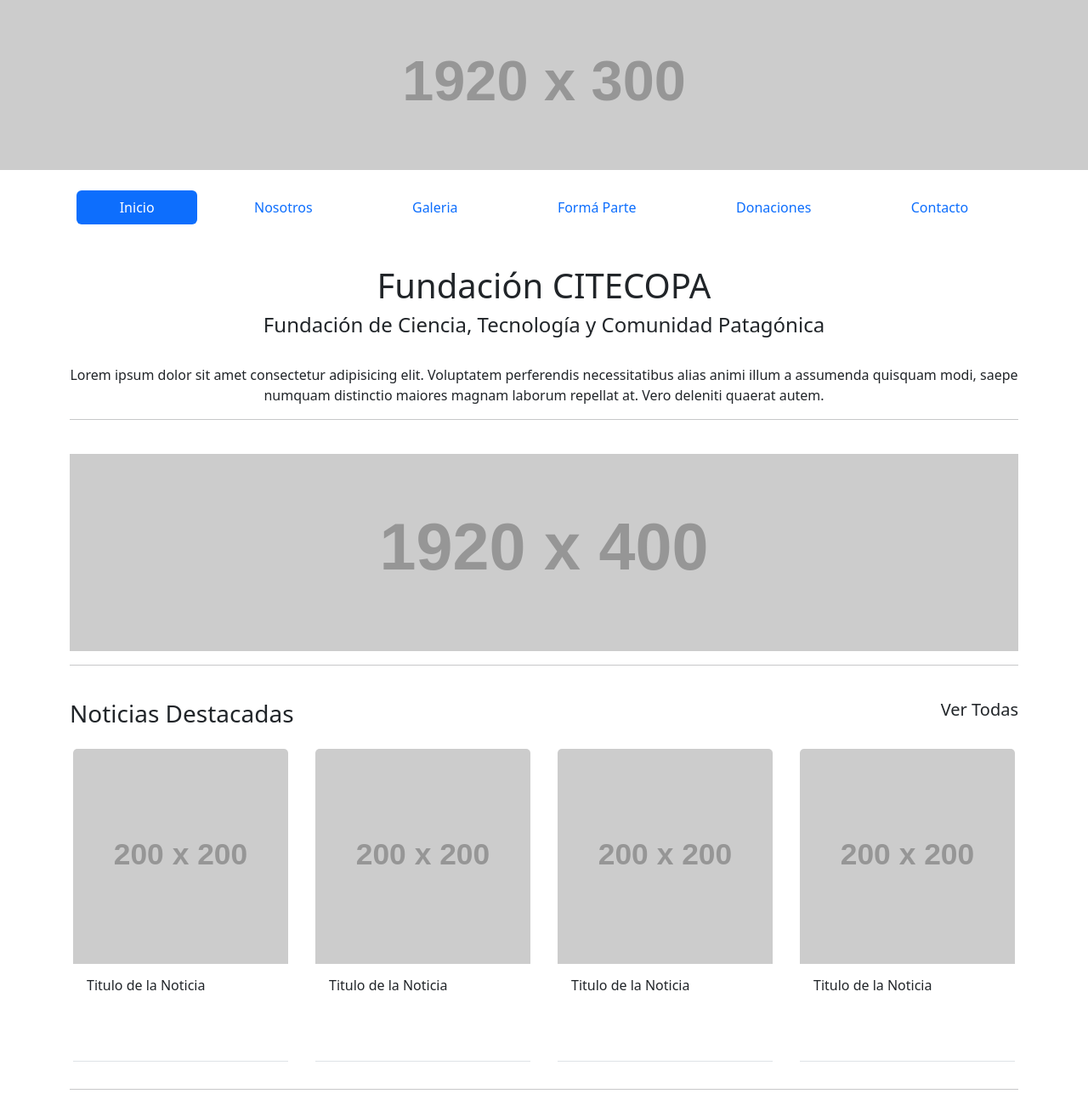
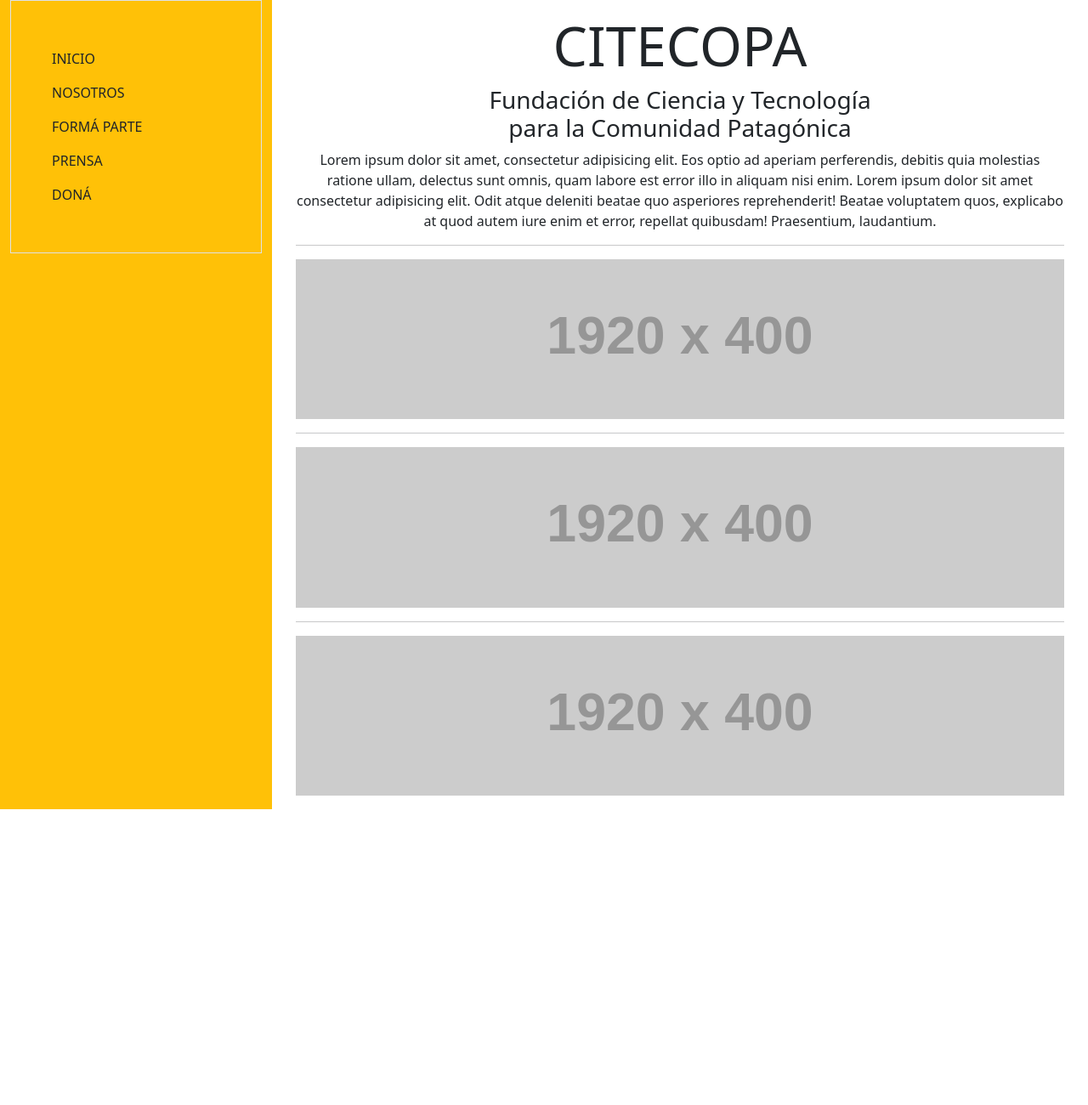
Before and after one commit to Marcus5114/citecopa, a plain HTML site: page index.html in a window 1280 px wide. Shown: the top 1300 px of the page at 85% size. After the commit the page ends 952 px from the top, so only its background shows below. Drawn offline with nearby package versions, Linux system fonts and the light colour scheme; placeholder pictures from the web are drawn by us.

Commit message:
Update index.html

```diff
--- a/index.html
+++ b/index.html
@@ -1,92 +1,94 @@
 <!doctype html>
 <html lang="en">
+
 <head>
     <meta charset="utf-8">
     <meta name="viewport" content="width=device-width, initial-scale=1">
-    <title>Fundación CITECOPA</title>
-    <link href="https://cdn.jsdelivr.net/npm/bootstrap@5.3.2/dist/css/bootstrap.min.css" rel="stylesheet" integrity="sha384-T3c6CoIi6uLrA9TneNEoa7RxnatzjcDSCmG1MXxSR1GAsXEV/Dwwykc2MPK8M2HN" crossorigin="anonymous">
+    <title>Pruebas</title>
+    <link href="https://cdn.jsdelivr.net/npm/bootstrap@5.3.2/dist/css/bootstrap.min.css" rel="stylesheet"
+        integrity="sha384-T3c6CoIi6uLrA9TneNEoa7RxnatzjcDSCmG1MXxSR1GAsXEV/Dwwykc2MPK8M2HN" crossorigin="anonymous">
 
 
-    <script src="https://code.jquery.com/jquery-3.7.1.min.js" integrity="sha256-/JqT3SQfawRcv/BIHPThkBvs0OEvtFFmqPF/lYI/Cxo=" crossorigin="anonymous"></script>
+    <script src="https://code.jquery.com/jquery-3.7.1.min.js"
+        integrity="sha256-/JqT3SQfawRcv/BIHPThkBvs0OEvtFFmqPF/lYI/Cxo=" crossorigin="anonymous"></script>
 
 
     <link href="https://cdn.jsdelivr.net/npm/slick-carousel@1.8.1/slick/slick.min.css" rel="stylesheet">
     <link href="https://cdn.jsdelivr.net/npm/slick-carousel@1.8.1/slick/slick-theme.css" rel="stylesheet">
 
     <style>
-        .grid-item { width: 200px; }
-.grid-item--width2 { width: 400px; }
+        .underline {
+            position: relative;
+            cursor: pointer;
+        }
+
+        .underline::before {
+            content: '';
+            position: absolute;
+            left: 50%;
+            bottom: 0;
+            width: 100%;
+            height: 2px;
+            background-color: #fc2f70;
+            transform-origin: center;
+            transform: translate(-50%, 0) scaleX(0);
+            transition: transform 0.3s ease-in-out;
+        }
+
+        .underline:hover::before {
+            transform: translate(-50%, 0) scaleX(1);
+        }
+
+        .content {
+            display: none;
+        }
+
+        #content1 {
+            display: block;
+        }
     </style>
 
 </head>
+
 <body>
 
-    <div>
-        <img src="https://placehold.co/1920x300?text=Banner" alt="" class="img-fluid">
-    </div>
-    <br>
     <div class="container-fluid">
-
-        <div class="container">
-
-            <ul class="nav nav-pills nav-fill" id="myTab" role="tablist">
-                <li class="nav-item mx-2" role="presentation">
-                  <button class="nav-link active" id="home-tab" data-bs-toggle="tab" data-bs-target="#tab-inicio" type="button" role="tab" aria-controls="home-tab-pane" aria-selected="true">
-                    Inicio
-                    </button>
+        <div class="row" style="height: 100vh;">
+            <div class="col-md-3 bg-warning">
+                <div class="p-5 border sticky-top">
+                    <ul class="nav flex-column">
+                        <li class="nav-item py-2" data-target="content1">
+                            <span class="underline">INICIO</span>
+                        </li>
+                        <li class="nav-item py-2" data-target="content2">
+                            <span class="underline">NOSOTROS</span>
+                        </li>
+                        <li class="nav-item py-2" data-target="content3">
+                            <span class="underline">FORMÁ PARTE</span>
+                        </li>
+                        <li class="nav-item py-2" data-target="content4">
+                            <span class="underline">PRENSA</span>
                         </li>
 
-                <li class="nav-item mx-2" role="presentation">
-                <button class="nav-link " id="home-tab" data-bs-toggle="tab" data-bs-target="#tab-nosotros" type="button" role="tab" aria-controls="home-tab-pane" aria-selected="true">
-                    Nosotros
-                    </button>
+                        <li class="nav-item py-2" data-target="content4">
+                            <span class="underline">DONÁ</span>
                         </li>
+                    </ul>
+                </div>
+            </div>
+            <div class="col-md-9">
+                <div id="content1" class="content p-3" >
 
-                <li class="nav-item mx-2" role="presentation">
-                <button class="nav-link " id="home-tab" data-bs-toggle="tab" data-bs-target="#tab-galeria" type="button" role="tab" aria-controls="home-tab-pane" aria-selected="true">
-                    Galeria
-                    </button>
-                </li>
-
-                <li class="nav-item mx-2" role="presentation">
-                <button class="nav-link" id="home-tab" data-bs-toggle="tab" data-bs-target="#tab-forma" type="button" role="tab" aria-controls="home-tab-pane" aria-selected="true">
-                    Formá Parte
-                    </button>
-                </li>
-
-                <li class="nav-item mx-2" role="presentation">
-                <button class="nav-link" id="home-tab" data-bs-toggle="tab" data-bs-target="#tab-donaciones" type="button" role="tab" aria-controls="home-tab-pane" aria-selected="true">
-                    Donaciones
-                    </button>
-                </li>
-
-                <li class="nav-item mx-2" role="presentation">
-                <button class="nav-link" id="home-tab" data-bs-toggle="tab" data-bs-target="#tab-contacto" type="button" role="tab" aria-controls="home-tab-pane" aria-selected="true">
-                    Contacto
-                    </button>
-                </li>
-
-            </ul>
-            <br><br>
-            <div class="tab-content" id="myTabContent">
-
-
-                <!-- TAB INICIO -->
-                <!-- ##################################### -->
-                <div class="tab-pane fade show active" id="tab-inicio" role="tabpanel" aria-labelledby="home-tab" tabindex="0">
+                    <div class="overflow-y-auto">
                         <div class="text-center">
 
-                        <h1>Fundación CITECOPA</h1>
-                        <h4>Fundación de Ciencia, Tecnología y Comunidad Patagónica </h4>
-                        <br>
-
-                        <p>
-                            Lorem ipsum dolor sit amet consectetur adipisicing elit. Voluptatem perferendis necessitatibus alias animi illum a assumenda quisquam modi, saepe numquam distinctio maiores magnam laborum repellat at. Vero deleniti quaerat autem.
-                        </p>
+                            <h1 class="display-3">CITECOPA</h1>
+                            <h3>Fundación de Ciencia y Tecnología <br> para la Comunidad Patagónica</h3>
+                            <p>Lorem ipsum dolor sit amet, consectetur adipisicing elit. Eos optio ad aperiam perferendis, debitis quia molestias ratione ullam, delectus sunt omnis, quam labore est error illo in aliquam nisi enim.
+                            Lorem ipsum dolor sit amet consectetur adipisicing elit. Odit atque deleniti beatae quo asperiores reprehenderit! Beatae voluptatem quos, explicabo at quod autem iure enim et error, repellat quibusdam! Praesentium, laudantium.</p>
                         </div>
 
                         <hr>
-                    <br>
 
                         <div class="text-center">
 
@@ -95,63 +97,6 @@
                         </div>
 
                         <hr>
-                    <br>
-
-                    <div class="d-flex">
-                        <h3 class="flex-fill">Noticias Destacadas</h3> <h5>Ver Todas</h5>
-                    </div>
-
-                    <div class="row slider">
-
-                        <div class="col">
-                            <div class="card p-3 border-0" style="min-height: 25rem;">
-                            <img src="https://placehold.co/200x200?text=Noticia" class="card-img-top" alt="...">
-                                <div class="card-body border-bottom">
-                                    <h6 class="card-title">Titulo de la Noticia</h6>
-                                </div>
-                            </div>
-                        </div>
-
-                        <div class="col">
-                            <div class="card p-3 border-0" style="min-height: 25rem;">
-                            <img src="https://placehold.co/200x200?text=Noticia" class="card-img-top" alt="...">
-                                <div class="card-body border-bottom">
-                                    <h6 class="card-title">Titulo de la Noticia</h6>
-                                </div>
-                            </div>
-                        </div>
-
-                        <div class="col">
-                            <div class="card p-3 border-0" style="min-height: 25rem;">
-                            <img src="https://placehold.co/200x200?text=Noticia" class="card-img-top" alt="...">
-                                <div class="card-body border-bottom">
-                                    <h6 class="card-title">Titulo de la Noticia</h6>
-                                </div>
-                            </div>
-                        </div>
-
-                        <div class="col">
-                            <div class="card p-3 border-0" style="min-height: 25rem;">
-                            <img src="https://placehold.co/200x200?text=Noticia" class="card-img-top" alt="...">
-                                <div class="card-body border-bottom">
-                                    <h6 class="card-title">Titulo de la Noticia</h6>
-                                </div>
-                            </div>
-                        </div>
-                        <div class="col">
-                            <div class="card p-3 border-0" style="min-height: 25rem;">
-                            <img src="https://placehold.co/200x200?text=Noticia" class="card-img-top" alt="...">
-                                <div class="card-body border-bottom">
-                                    <h6 class="card-title">Titulo de la Noticia</h6>
-                                </div>
-                            </div>
-                        </div>
-
-
-                    </div>
-
-                    <hr>
-                    <br>
 
                         <div class="text-center">
 
@@ -159,102 +104,94 @@
 
                         </div>
 
+                        <hr>
+
+                        <div class="text-center">
+
+                            <img src="https://placehold.co/1920x400?text=Acceso a Noticias" alt="" class="img-fluid">
 
                         </div>
-                <!-- ##################################### -->
+                    </div>
 
-                <!-- TAB NOSOTROS -->
-                <!-- ##################################### -->
-                <div class="tab-pane fade" id="tab-nosotros" role="tabpanel" aria-labelledby="contact-tab" tabindex="2">
+                </div>
+                <div id="content2" class="content p-3">
+
                     <div class="text-center">
 
-                        <img src="https://placeholder.co/1920x400?text=Banner" alt="" class="img-fluid">
-                        <br><br>
+                        <img src="https://placehold.co/1920x400?text=Banner" alt="" class="img-fluid">
 
-                        <h1>Titular</h1>
-                        <p>Lorem ipsum dolor sit amet, consectetur adipisicing elit. Accusamus numquam pariatur iste corrupti! Nam cupiditate accusantium atque, nisi quam voluptas delectus? Rerum aperiam commodi et dolor esse alias inventore! Non.</p>
                     </div>
                     <br>
 
-                </div>
-                <!-- ##################################### -->
-
-                <!-- TAB GALERIA -->
-                <!-- ##################################### -->
-                <div class="tab-pane fade" id="tab-galeria" role="tabpanel" aria-labelledby="disabled-tab" tabindex="3">
-
-
-
-                </div>
-                <!-- ##################################### -->
-
-
-                <!-- ##################################### -->
-                <div class="tab-pane fade" id="tab-forma" role="tabpanel" aria-labelledby="disabled-tab" tabindex="4">
-
                     <div class="text-center">
-
-                        <h1>Titular</h1>
-                        <h5>Lorem ipsum dolor sit amet consectetur adipisicing elit. Magnam saepe ullam earum enim nulla ipsa voluptas hic repudiandae, unde, eaque natus vel quod dolor culpa molestias eos possimus odit quidem?</h5>
-
-                    </div>
-                    <hr>
-
-                    <div class="row row-cols-1 row-cols-md-4 justify-content-center">
-
-                        <div class="col">
-                            <button class="btn btn-outline-dark p-5 w-100 btn-lg">Patrocinador</button>
-                        </div>
-                        <div class="col">
-                            <button class="btn btn-outline-dark p-5 w-100 btn-lg">Colaborador</button>
-                        </div>
-                        <div class="col">
-                            <button class="btn btn-outline-dark p-5 w-100 btn-lg">Voluntario</button>
-                        </div>
-
-
+                        <h1>Titulo</h1>
+                        <p>Lorem ipsum dolor sit amet consectetur adipisicing elit. Eaque impedit ut architecto hic dolorum doloremque velit non. Alias vitae voluptates consectetur architecto. Minima veniam non quibusdam consectetur perferendis molestiae cum.</p>
                     </div>
 
                 </div>
-                <!-- ##################################### -->
-                <div class="tab-pane fade" id="tab-donaciones" role="tabpanel" aria-labelledby="disabled-tab" tabindex="5">
-                    Donaciones
+                <div id="content3" class="content">
+
+                    <div class="row">
+
+                        <div class="col-md-4"><img src="https://placehold.co/400x400?text=Patrocinador" alt="" class="img-fluid"></div>
+                        <div class="col-md-8">
+                            <h5>
+                                Patrocinador
+                            </h5>
+                            <p>Lorem ipsum, dolor sit amet consectetur adipisicing elit. Aliquam nisi blanditiis, illum quidem ad illo vel ipsam neque, voluptas nam corrupti molestias saepe obcaecati rem, cupiditate harum ipsum nihil veniam!</p>
+
+                            <button class="btn btn-outline-primary w-100">Formá Parte</button>
                         </div>
-                <!-- ##################################### -->
+                        <br>
+                        <hr>
+                        <div class="col-md-8 text-end">
+                            <h5>
+                                Colaborador
+                            </h5>
+                            <p>Lorem ipsum, dolor sit amet consectetur adipisicing elit. Aliquam nisi blanditiis, illum quidem ad illo vel ipsam neque, voluptas nam corrupti molestias saepe obcaecati rem, cupiditate harum ipsum nihil veniam!</p>
 
+                            <button class="btn btn-outline-primary w-100">Formá Parte</button>
+                        </div>
+                        <div class="col-md-4"><img src="https://placehold.co/400x400?text=Colaborador" alt="" class="img-fluid"></div>
+                        <br>
+                        <hr>
+                        <div class="col-md-4"><img src="https://placehold.co/400x400?text=Voluntario" alt="" class="img-fluid"></div>
+                        <div class="col-md-8">
+                            <h5>
+                                Voluntario
+                            </h5>
+                            <p>Lorem ipsum, dolor sit amet consectetur adipisicing elit. Aliquam nisi blanditiis, illum quidem ad illo vel ipsam neque, voluptas nam corrupti molestias saepe obcaecati rem, cupiditate harum ipsum nihil veniam!</p>
 
-                <!-- ##################################### -->
-                <div class="tab-pane fade" id="tab-contacto" role="tabpanel" aria-labelledby="disabled-tab" tabindex="6">
-                    Contacto
-                </div>
-                <!-- ##################################### -->
+                            <button class="btn btn-outline-primary w-100">Formá Parte</button>
                         </div>
 
                     </div>
 
                 </div>
-
-    <br><br><br><br>
+                <div id="content4" class="content">Contenido del Item 4</div>
+            </div>
+        </div>
+    </div>
 
 
     <script>
-        $(document).ready(function(){
-            $('.slider').slick({
-                infinite: true,
-                arrows:true,
-                slidesToShow: 4,
-                slidesToScroll: 1
+        $(document).ready(function () {
+            $('.nav-item').click(function () {
+                var target = $(this).data('target');
+                $('.content').fadeOut(
+                300); // Oculta todos los contenidos con una animación de desvanecimiento
+                $('#' + target).delay(500).fadeIn(
+                300); // Muestra el contenido correspondiente después de un retraso de 300 ms
             });
-
         });
     </script>
 
-    <script src="https://cdn.jsdelivr.net/npm/bootstrap@5.3.2/dist/js/bootstrap.bundle.min.js" integrity="sha384-C6RzsynM9kWDrMNeT87bh95OGNyZPhcTNXj1NW7RuBCsyN/o0jlpcV8Qyq46cDfL" crossorigin="anonymous"></script>
+    <script src="https://cdn.jsdelivr.net/npm/bootstrap@5.3.2/dist/js/bootstrap.bundle.min.js"
+        integrity="sha384-C6RzsynM9kWDrMNeT87bh95OGNyZPhcTNXj1NW7RuBCsyN/o0jlpcV8Qyq46cDfL" crossorigin="anonymous">
+    </script>
     <script src="https://cdn.jsdelivr.net/npm/slick-carousel@1.8.1/slick/slick.min.js"></script>
-    <script src="https://unpkg.com/masonry-layout@4/dist/masonry.pkgd.min.js"></script>
-
-
 
 
 </body>
+
 </html>
```
Lines whose indentation alone changed are shown as unchanged.
